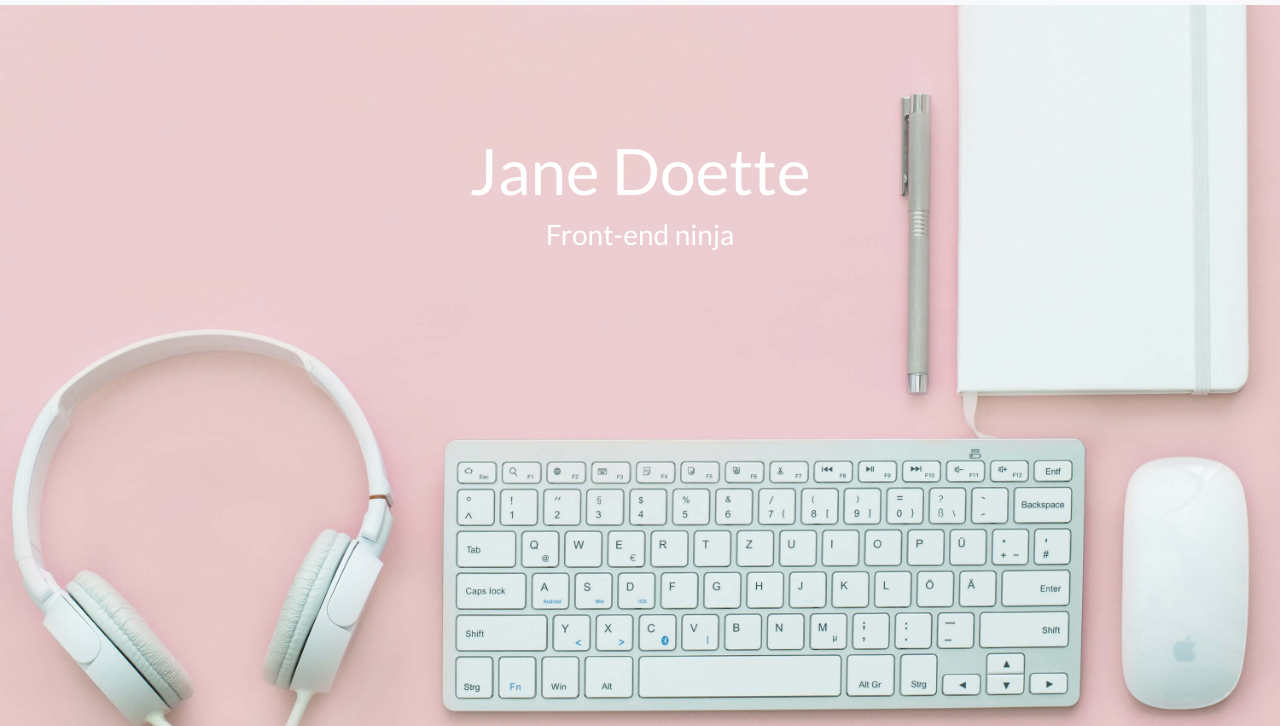
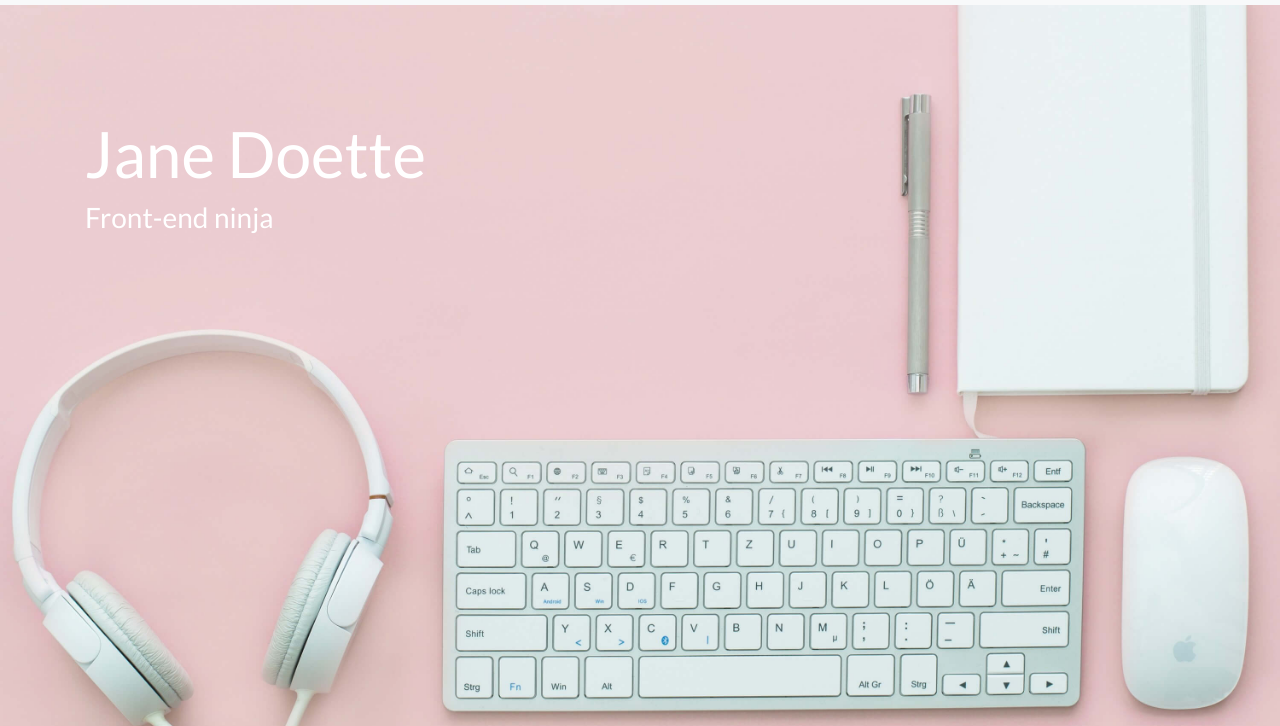
Before and after one commit to klamarka/build-a-portfolio-site, a plain HTML site: page index.html in a window 1280 px wide. Shown: the part 71-797 px from the top of the page. Drawn offline with nearby package versions, Linux system fonts and the light colour scheme; a script that the page names is missing; files whose address does not match are found by name.

Commit message:
Adds a container and a row to info div

```diff
--- a/index.html
+++ b/index.html
@@ -37,11 +37,14 @@
                 </div>
             </div>
         </nav>
-
-        <div class="info">
-            <h1>Jane Doette</h1>
-            <h3 class="heading-info">Front-end ninja</h3>
-        </div>
+        <div class="container">
+        	<div class="row info">
+        		<div class="col">
+            		<h1>Jane Doette</h1>
+            		<h3 class="heading-info">Front-end ninja</h3>
+            	</div>
+        	</div>
+    	</div>
 
     </header>
 
```
